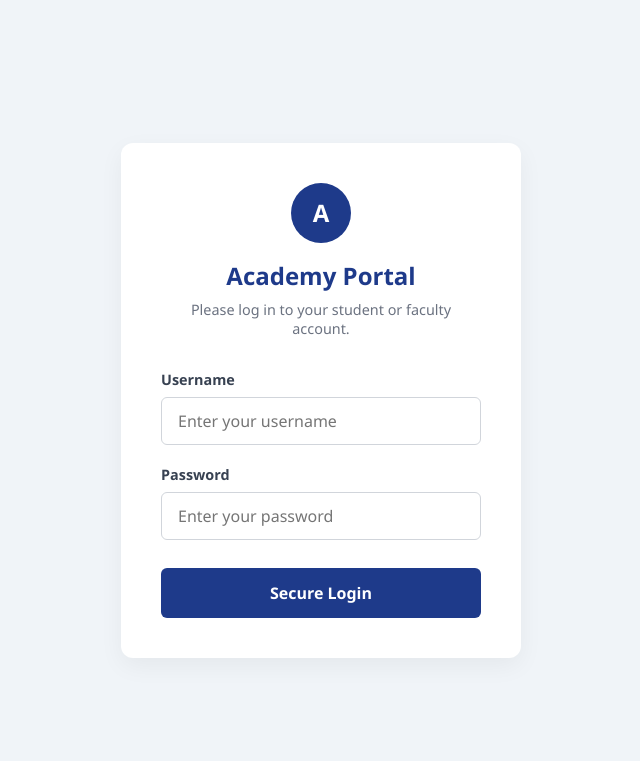
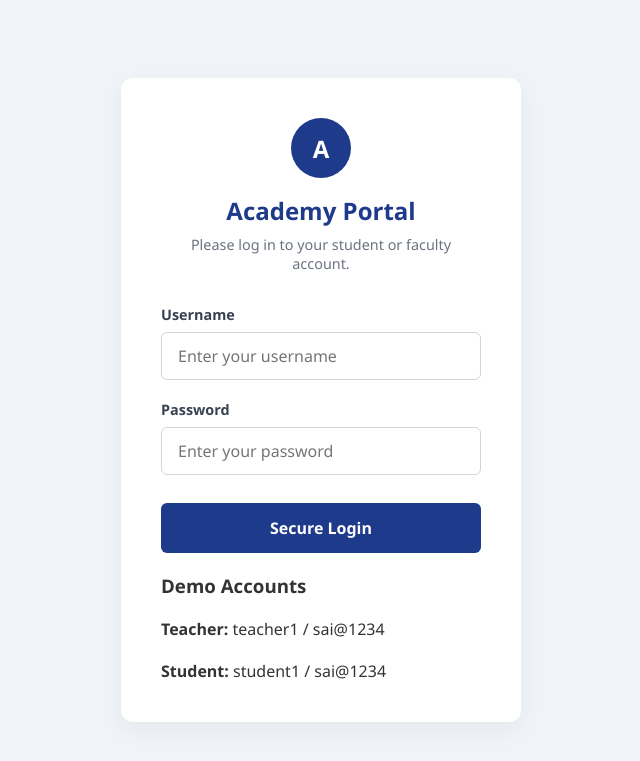
Before and after one commit to sai0566/studenthub, a Django app: page / in a window 1280 px wide. Shown: the top 761 px of the page, without its empty margins (319-959 px from the left). Run offline with Django 5.2, Linux system fonts and the light colour scheme.

Commit message:
demo accounts added

```diff
--- a/templates/login.html
+++ b/templates/login.html
@@ -2,15 +2,13 @@
 <!DOCTYPE html>
 <html lang="en">
   <head>
-    <meta charset="UTF-8">
-    <meta name="viewport" content="width=device-width, initial-scale=1.0">
+    <meta charset="UTF-8" />
+    <meta name="viewport" content="width=device-width, initial-scale=1.0" />
     <title>Portal Login | Academy Management System</title>
-    <link rel="stylesheet" href="{% static 'css/login.css' %}">
+    <link rel="stylesheet" href="{% static 'css/login.css' %}" />
   </head>
   <body>
-
     <div class="login-container">
-
       <div class="school-branding">
         <div class="school-logo-placeholder">A</div>
         <h2>Academy Portal</h2>
@@ -30,18 +28,24 @@
 
         <div class="form-group">
           <label for="username">Username</label>
-                <input type="text" id="username" name="username" placeholder="Enter your username" required autocomplete="off">
+          <input type="text" id="username" name="username" placeholder="Enter your username" required autocomplete="off" />
         </div>
 
         <div class="form-group">
           <label for="password">Password</label>
-                <input type="password" id="password" name="password" placeholder="Enter your password" required autocomplete="off">
+          <input type="password" id="password" name="password" placeholder="Enter your password" required autocomplete="off" />
         </div>
 
         <button type="submit" class="submit-btn">Secure Login</button>
+
+        <h3>Demo Accounts</h3>
+        <p>
+          <b>Teacher:</b> teacher1 / sai@1234
+        </p>
+        <p>
+          <b>Student:</b> student1 / sai@1234
+        </p>
       </form>
-
     </div>
-
   </body>
 </html>
```
Also changed, not shown: db.sqlite3 (deleted), 1 other file. Lines whose indentation alone changed are shown as unchanged.
